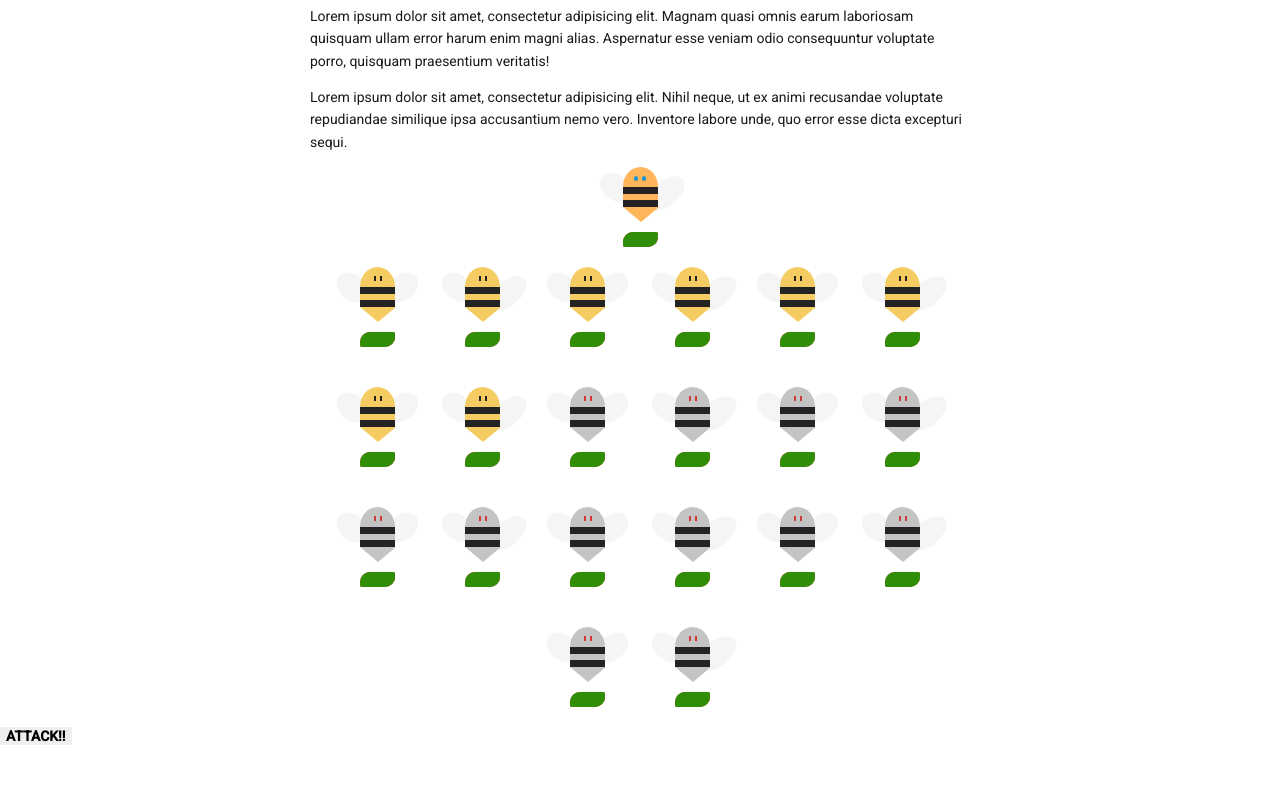
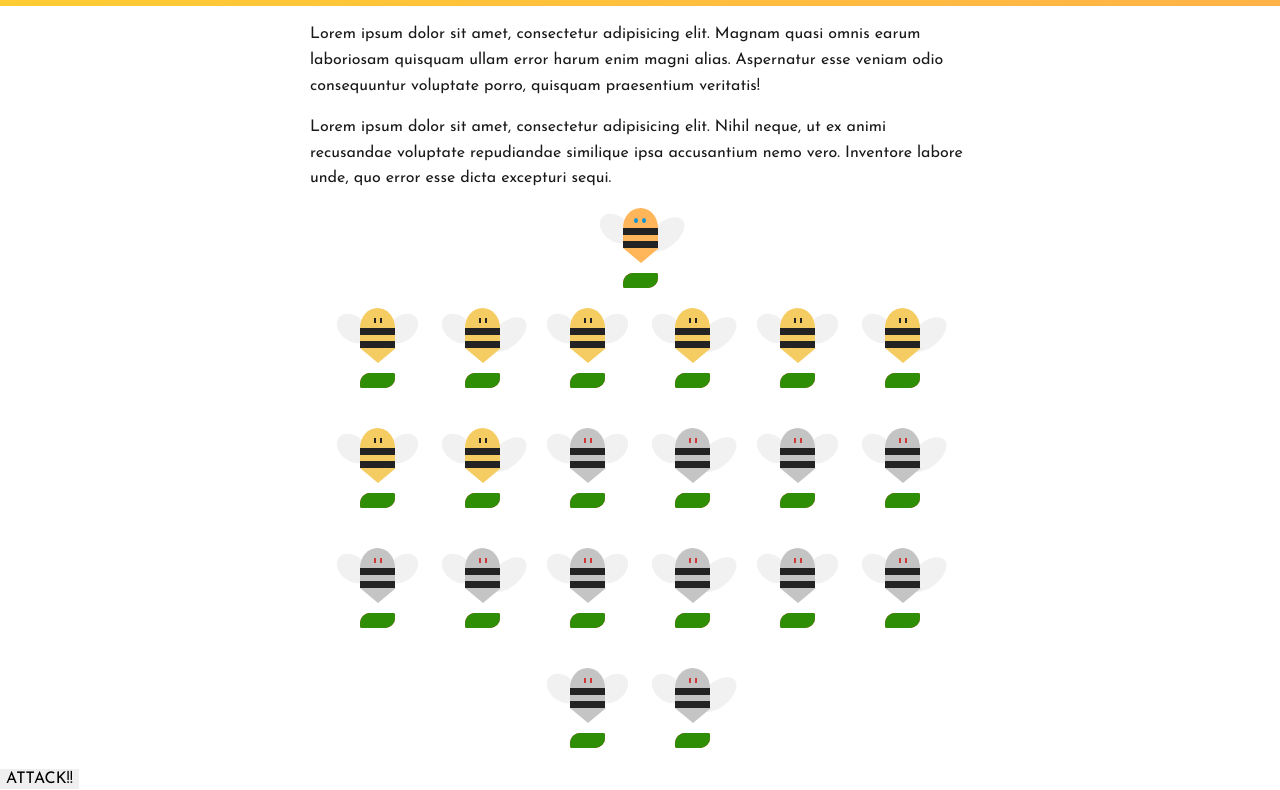
Before and after one commit to reinaldoferreira/beeGame, a website: page app/index.html in a window 1280 px wide. Shown: the part 269-1059 px from the top of the page. Before the commit the page ends 1016 px from the top, so only its background shows below. Drawn offline with nearby package versions, Linux system fonts and the light colour scheme; files that its build step writes are made by us from their sources; files whose address does not match are found by name.

Commit message:
changing font family

```diff
--- a/app/assets/_scss/_base/_config.sass
+++ b/app/assets/_scss/_base/_config.sass
@@ -10,7 +10,7 @@ html, body
 body
   +font-rendering
   font-family: $font
-  font-size: 0.875em
+  font-size: 1em
   line-height: 1.4
   margin: 0
 
--- a/app/assets/_scss/_base/_vars.sass
+++ b/app/assets/_scss/_base/_vars.sass
@@ -1,4 +1,4 @@
-$font: 'Roboto', sans-serif
+$font: 'Josefin Sans', sans-serif
 $color01: #ffb347
 $color02: #ffcc33
 $color03: #f09819
--- a/app/assets/_scss/_modules/_m-bee.sass
+++ b/app/assets/_scss/_modules/_m-bee.sass
@@ -46,7 +46,7 @@
     &:before,
     &:after
       +border-radius(50%)
-      background-color: rgba($bee_wings, 0.7)
+      background-color: rgba($bee_wings, 1)
       content: ''
       height: 35px
       left: -20px
--- a/app/assets/_scss/_modules/_m-buttons.sass
+++ b/app/assets/_scss/_modules/_m-buttons.sass
@@ -1,5 +1,4 @@
 .btn
   border: none
   cursor: pointer
-  font-weight: bold
   text-transform: uppercase
--- a/app/index.html
+++ b/app/index.html
@@ -4,7 +4,7 @@
   <meta charset="UTF-8">
   <meta name="viewport" content="width=device-width, initial-scale=1.0">
   <title>Bee Game</title>
-  <link href='//fonts.googleapis.com/css?family=Roboto:300,400,500' rel='stylesheet' type='text/css'>
+  <link href='//fonts.googleapis.com/css?family=Josefin+Sans:300,400,600' rel='stylesheet' type='text/css'>
   <link rel="stylesheet" href="//cdnjs.cloudflare.com/ajax/libs/normalize/4.2.0/normalize.min.css">
   <link rel="stylesheet" href="app/static/css/styles.min.css">
 </head>
```
Also changed, not shown: app/static/css/styles.min.css.
